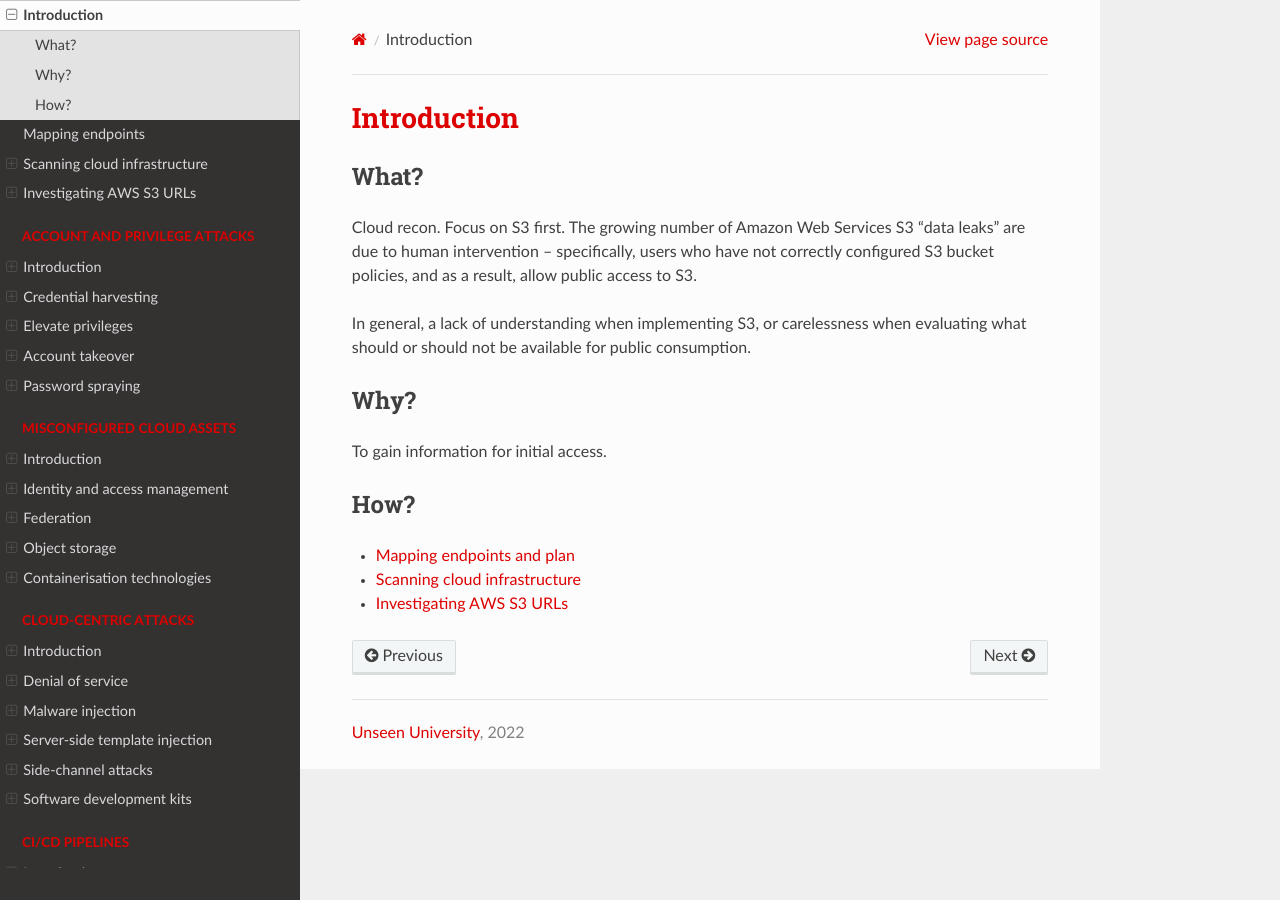
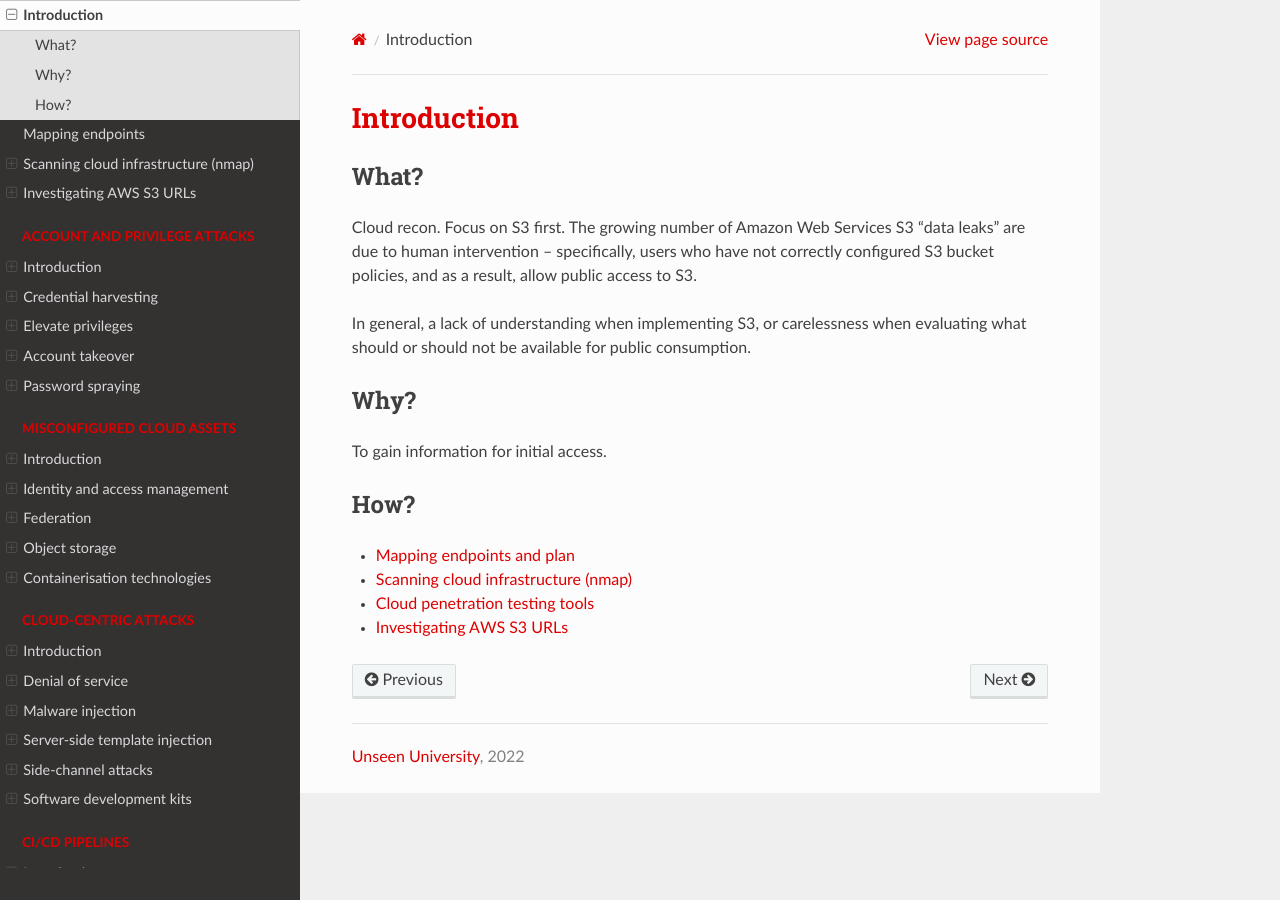
Before and after one commit to tymyrddin/red-cloud, a Sphinx documentation site: the page built from source/docs/recon/README.md, in a window 1280 px wide. Built offline with Sphinx 7.4.7 and the Read the Docs theme 2.0.0, drawn with Linux system fonts in a browser that asks for light colours.

Commit message:
Version 0.1

```diff
--- a/source/docs/recon/README.md
+++ b/source/docs/recon/README.md
@@ -16,5 +16,6 @@ To gain information for initial access.
 ## How?
 
 * [Mapping endpoints and plan](map.md)
-* [Scanning cloud infrastructure](scanning.md)
+* [Scanning cloud infrastructure (nmap)](scanning.md)
+* [Cloud penetration testing tools](tools.md)
 * [Investigating AWS S3 URLs](s3-urls.md)
--- a/source/docs/recon/scanning.md
+++ b/source/docs/recon/scanning.md
@@ -1,4 +1,4 @@
-# Scanning cloud infrastructure
+# Scanning cloud infrastructure (nmap)
 
 Most internet resources on cloud providers, like load balancers, content distribution networks, S3 buckets,
 etc., regularly rotate their IP addresses. If the nmap takes too long, the addresses will have
```
Also changed, not shown: source/docs/recon/tools.md (added, +29 -0 lines).
